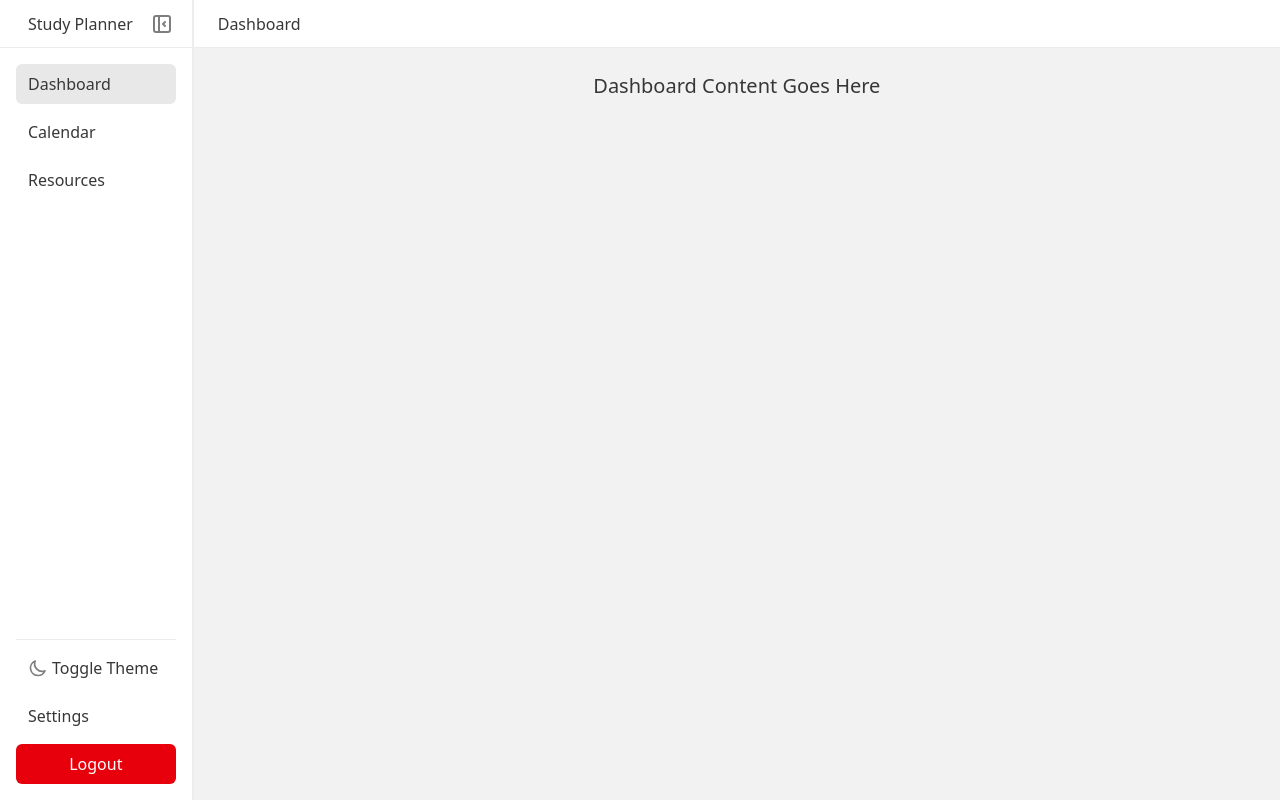
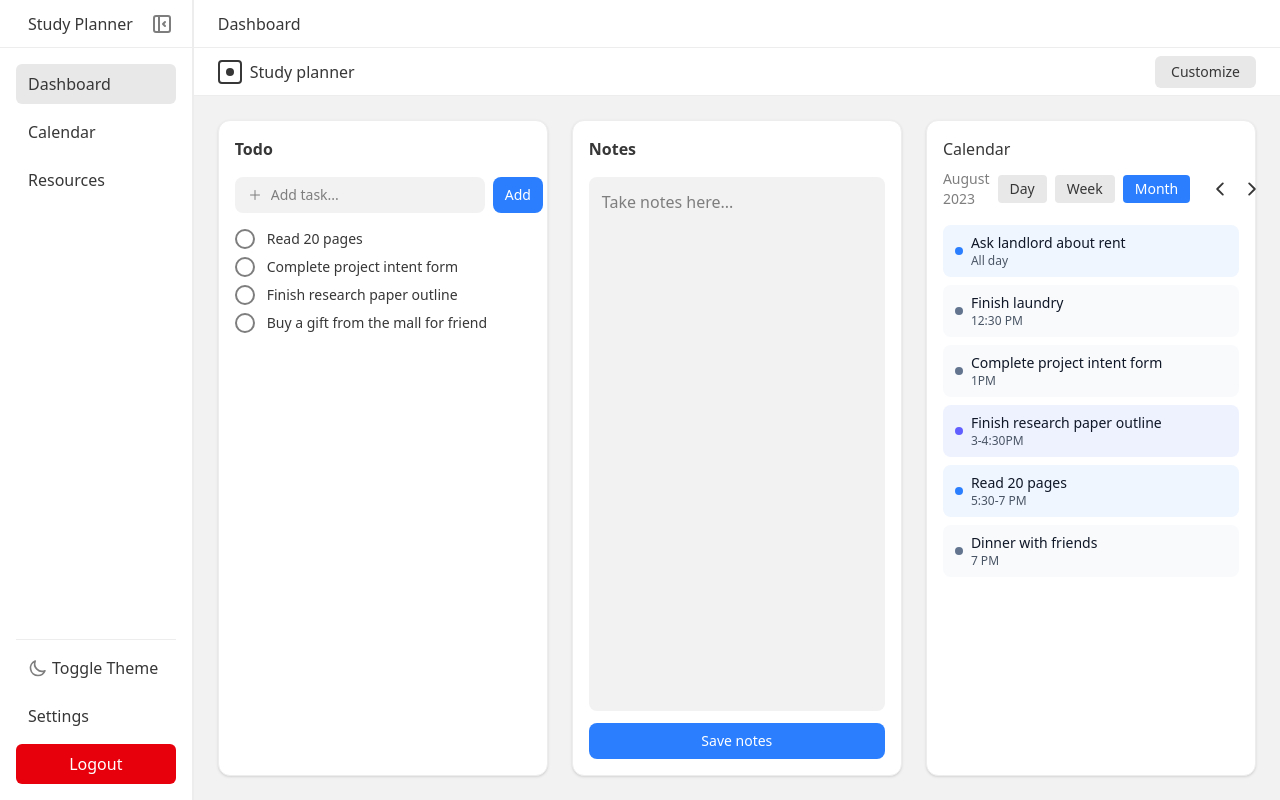
Before and after one commit to Kay199711/Studyplanner, a React (Vite) app in the folder frontend/: page /dashboard in a window 1280 px wide. Built offline with nearby package versions, Linux system fonts and the light colour scheme; no server answers; sample sign-in values are in the browser's storage.

Commit message:
Refactored Dashboard.jsx

```diff
--- a/frontend/src/pages/dashboard/Dashboard.jsx
+++ b/frontend/src/pages/dashboard/Dashboard.jsx
@@ -1,9 +1,192 @@
+import { useState } from 'react';
+import {
+  IoAddOutline,
+  IoChevronBackOutline,
+  IoChevronForwardOutline,
+} from 'react-icons/io5';
+
+const TODO_ITEMS = [
+  { id: 1, text: 'Read 20 pages', done: false },
+  { id: 2, text: 'Complete project intent form', done: false },
+  { id: 3, text: 'Finish research paper outline', done: false },
+  { id: 4, text: 'Buy a gift from the mall for friend', done: false },
+];
+
+const CALENDAR_EVENTS = [
+  { title: 'Ask landlord about rent', time: 'All day', color: 'bg-blue-50 dark:bg-blue-900/30', dotColor: 'bg-blue-500' },
+  { title: 'Finish laundry', time: '12:30 PM', color: 'bg-slate-50 dark:bg-slate-800/50', dotColor: 'bg-slate-500' },
+  { title: 'Complete project intent form', time: '1PM', color: 'bg-slate-50 dark:bg-slate-800/50', dotColor: 'bg-slate-500' },
+  { title: 'Finish research paper outline', time: '3-4:30PM', color: 'bg-indigo-50 dark:bg-indigo-900/30', dotColor: 'bg-indigo-500' },
+  { title: 'Read 20 pages', time: '5:30-7 PM', color: 'bg-blue-50 dark:bg-blue-900/30', dotColor: 'bg-blue-500' },
+  { title: 'Dinner with friends', time: '7 PM', color: 'bg-slate-50 dark:bg-slate-800/50', dotColor: 'bg-slate-500' },
+];
+
 export default function Dashboard() {
+  const [todos, setTodos] = useState(TODO_ITEMS);
+  const [newTodo, setNewTodo] = useState('');
+  const [notes, setNotes] = useState(() => localStorage.getItem('studyplanner-notes') || '');
+  const [notesSaved, setNotesSaved] = useState(false);
+
+  const saveNotes = () => {
+    localStorage.setItem('studyplanner-notes', notes);
+    setNotesSaved(true);
+    setTimeout(() => setNotesSaved(false), 2000);
+  };
+  const [calendarView, setCalendarView] = useState('month');
+  const [calendarMonth, setCalendarMonth] = useState(new Date(2023, 7, 1));
+
+  const addTodo = (e) => {
+    e.preventDefault();
+    if (!newTodo.trim()) return;
+    setTodos([...todos, { id: Date.now(), text: newTodo.trim(), done: false }]);
+    setNewTodo('');
+  };
+
+  const toggleTodo = (id) => {
+    setTodos(todos.map((t) => (t.id === id ? { ...t, done: !t.done } : t)));
+  };
+
   return (
-    <div className="p-6">
-      <div className="flex justify-center items-start">
-        <h2 className="text-xl">Dashboard Content Goes Here</h2>
-      </div>
+    <div className="flex flex-col h-full bg-[#f2f2f2] dark:bg-[#171717]">
+      {/* Top Header */}
+      <header className="flex items-center justify-between h-12 px-6 bg-white dark:bg-[#212121] border-b border-[#ededed] dark:border-[#2b2b2b]">
+        <div className="flex items-center gap-2">
+          <div className="w-6 h-6 rounded border-2 border-[#373737] dark:border-[#aeaeae] flex items-center justify-center">
+            <div className="w-2 h-2 rounded-sm bg-[#373737] dark:bg-[#aeaeae]" />
+          </div>
+          <span className="font-medium text-[#373737] dark:text-[#ffffff]">Study planner</span>
+        </div>
+        <button className="px-4 py-1.5 text-sm font-medium rounded-md bg-[#e8e8e8] dark:bg-[#4b4b4b] text-[#373737] dark:text-[#ffffff] hover:bg-[#e0e0e0] dark:hover:bg-[#555]">
+          Customize
+        </button>
+      </header>
+
+      {/* Main Content - 3 Columns */}
+      <main className="flex-1 overflow-auto p-6">
+        <div className="grid grid-cols-1 md:grid-cols-3 gap-6 max-w-[1400px] mx-auto h-full">
+          {/* Column 1 - Todo List */}
+          <div className="rounded-xl bg-white dark:bg-[#212121] border border-[#ededed] dark:border-[#2b2b2b] p-4 shadow-sm flex flex-col">
+            <h3 className="font-semibold text-[#373737] dark:text-[#ffffff] mb-4">Todo</h3>
+            <form onSubmit={addTodo} className="flex items-center gap-2 mb-4">
+              <div className="flex-1 flex items-center gap-2 px-3 py-2 rounded-lg bg-[#f2f2f2] dark:bg-[#2b2b2b]">
+                <IoAddOutline className="w-4 h-4 text-[#7e7e7e] dark:text-[#aeaeae] shrink-0" />
+                <input
+                  type="text"
+                  value={newTodo}
+                  onChange={(e) => setNewTodo(e.target.value)}
+                  placeholder="Add task..."
+                  className="flex-1 bg-transparent text-sm text-[#373737] dark:text-[#ffffff] placeholder:text-[#7e7e7e] dark:placeholder:text-[#aeaeae] outline-none"
+                />
+              </div>
+              <button
+                type="submit"
+                className="px-3 py-2 text-sm font-medium rounded-lg bg-blue-500 text-white hover:bg-blue-600"
+              >
+                Add
+              </button>
+            </form>
+            <ul className="space-y-2 flex-1 overflow-y-auto">
+              {todos.map((todo) => (
+                <li key={todo.id} className="flex items-center gap-3">
+                  <button
+                    type="button"
+                    onClick={() => toggleTodo(todo.id)}
+                    className={`w-5 h-5 rounded-full border-2 shrink-0 flex items-center justify-center ${
+                      todo.done ? 'bg-green-500 border-green-500' : 'border-[#7e7e7e] dark:border-[#aeaeae]'
+                    }`}
+                  >
+                    {todo.done && <span className="text-white text-xs">✓</span>}
+                  </button>
+                  <span
+                    className={`text-sm flex-1 ${
+                      todo.done ? 'line-through text-[#7e7e7e] dark:text-[#aeaeae]' : 'text-[#373737] dark:text-[#ffffff]'
+                    }`}
+                  >
+                    {todo.text}
+                  </span>
+                </li>
+              ))}
+            </ul>
+          </div>
+
+          {/* Column 2 - Notes */}
+          <div className="rounded-xl bg-white dark:bg-[#212121] border border-[#ededed] dark:border-[#2b2b2b] p-4 shadow-sm flex flex-col">
+            <h3 className="font-semibold text-[#373737] dark:text-[#ffffff] mb-4">Notes</h3>
+            <textarea
+              value={notes}
+              onChange={(e) => setNotes(e.target.value)}
+              placeholder="Take notes here..."
+              className="flex-1 min-h-[200px] w-full p-3 rounded-lg bg-[#f2f2f2] dark:bg-[#2b2b2b] text-[#373737] dark:text-[#ffffff] placeholder:text-[#7e7e7e] dark:placeholder:text-[#aeaeae] outline-none resize-none border border-transparent focus:border-blue-500"
+            />
+            <button
+              type="button"
+              onClick={saveNotes}
+              className="mt-3 px-4 py-2 text-sm font-medium rounded-lg bg-blue-500 text-white hover:bg-blue-600 transition-colors"
+            >
+              {notesSaved ? 'Saved!' : 'Save notes'}
+            </button>
+          </div>
+
+          {/* Column 3 - Calendar */}
+          <div className="rounded-xl border border-[#ededed] dark:border-[#2b2b2b] bg-white dark:bg-[#212121] p-4 shadow-sm flex flex-col">
+            <div className="flex items-center justify-between mb-4 flex-wrap gap-2">
+              <h4 className="font-medium text-[#373737] dark:text-[#ffffff]">Calendar</h4>
+              <div className="flex items-center gap-2">
+                <span className="text-sm text-[#7e7e7e] dark:text-[#aeaeae]">
+                  {calendarMonth.toLocaleString('default', { month: 'long', year: 'numeric' })}
+                </span>
+                {['day', 'week', 'month'].map((view) => (
+                  <button
+                    key={view}
+                    onClick={() => setCalendarView(view)}
+                    className={`px-3 py-1 text-sm rounded capitalize ${
+                      calendarView === view
+                        ? 'bg-blue-500 text-white'
+                        : 'bg-[#e8e8e8] dark:bg-[#4b4b4b] text-[#373737] dark:text-[#ffffff]'
+                    }`}
+                  >
+                    {view}
+                  </button>
+                ))}
+                <div className="flex gap-1 ml-2">
+                  <button
+                    onClick={() =>
+                      setCalendarMonth((d) => new Date(d.getFullYear(), d.getMonth() - 1))
+                    }
+                    className="p-1 rounded hover:bg-[#e8e8e8] dark:hover:bg-[#4b4b4b] text-[#373737] dark:text-[#ffffff]"
+                  >
+                    <IoChevronBackOutline className="w-5 h-5" />
+                  </button>
+                  <button
+                    onClick={() =>
+                      setCalendarMonth((d) => new Date(d.getFullYear(), d.getMonth() + 1))
+                    }
+                    className="p-1 rounded hover:bg-[#e8e8e8] dark:hover:bg-[#4b4b4b] text-[#373737] dark:text-[#ffffff]"
+                  >
+                    <IoChevronForwardOutline className="w-5 h-5" />
+                  </button>
+                </div>
+              </div>
+            </div>
+            <div className="space-y-2 flex-1 overflow-y-auto">
+              {CALENDAR_EVENTS.map((event, i) => (
+                <div
+                  key={i}
+                  className={`flex items-center gap-2 px-3 py-2 rounded-lg ${event.color} dark:opacity-90`}
+                >
+                  <div className={`w-2 h-2 rounded-full shrink-0 ${event.dotColor}`} />
+                  <div className="flex-1 min-w-0">
+                    <p className="text-sm font-medium text-gray-900 dark:text-gray-100 truncate">
+                      {event.title}
+                    </p>
+                    <p className="text-xs text-gray-600 dark:text-gray-300">{event.time}</p>
+                  </div>
+                </div>
+              ))}
+            </div>
+          </div>
+        </div>
+      </main>
     </div>
   );
 }
```
